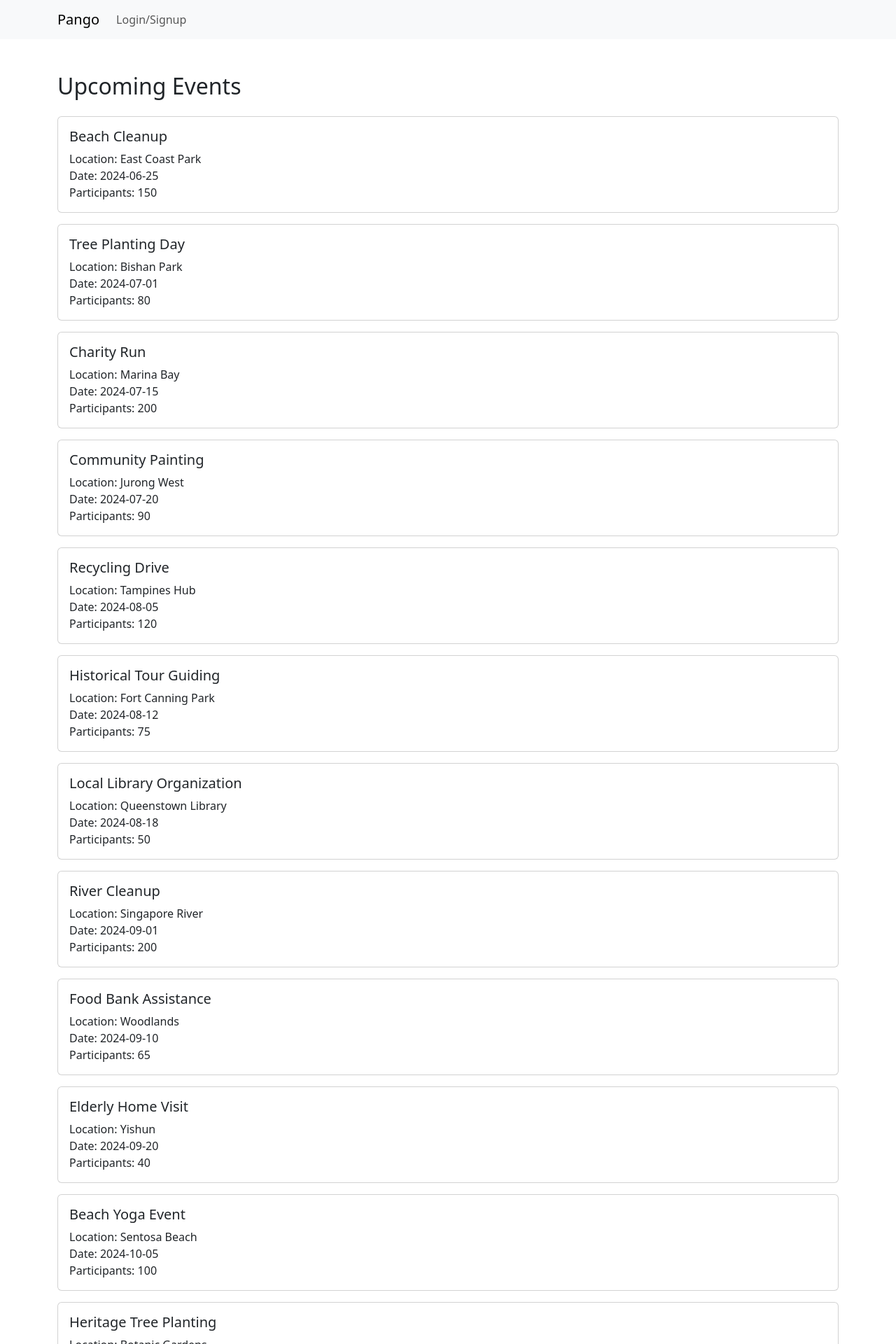
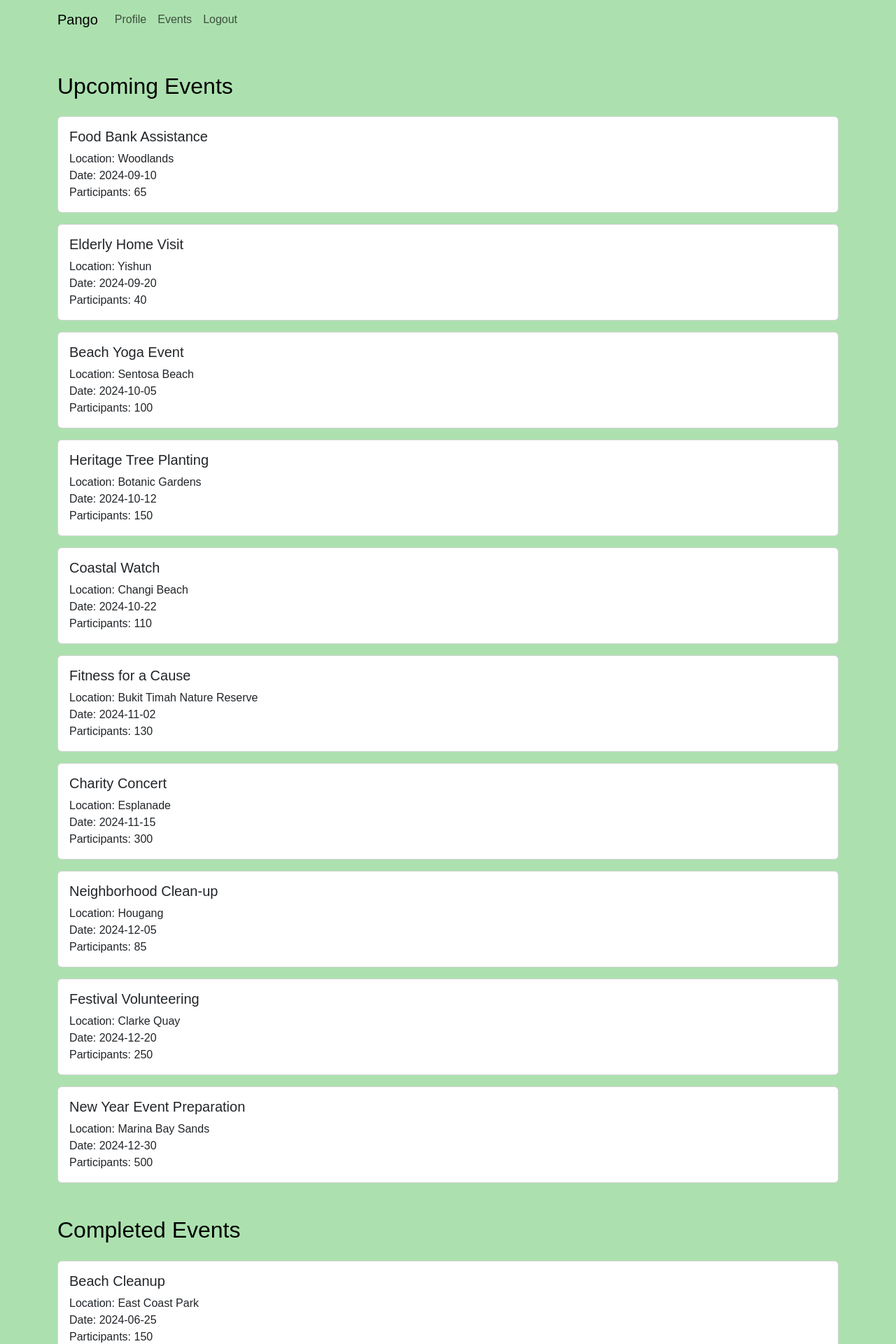
Before and after one commit to Mixue-Rats/pango, a React (Create React App) app in the folder frontend-hacksg/: page /view-events in a window 1280 px wide. Shown: the top 1920 px of the page at 70% size. Built offline with nearby package versions, Linux system fonts and the light colour scheme.

Commit message:
Frontend update

```diff
--- a/frontend-hacksg/src/App.css
+++ b/frontend-hacksg/src/App.css
@@ -1,3 +1,29 @@
+:root {
+  --primary-color: #B0EBB4;
+  --secondary-color: #BFF6C3;
+  --background-color: #ACE1AF;
+  --text-color: #000000;
+  --highlight-color: #e74c3c; /* Red for Highlights */
+}
+/* Global body styles */
+body {
+  background-color: var(--background-color);
+  color: var(--text-color);
+  font-family: 'Arial', sans-serif;
+}
+
+/* Component specific styles */
+.header {
+  background-color: var(--primary-color);
+  color: var(--secondary-color);
+}
+
+.footer {
+  background-color: var(--secondary-color);
+  color: var(--primary-color);
+}
+
+
 .App {
   text-align: center;
 }
--- a/frontend-hacksg/src/App.tsx
+++ b/frontend-hacksg/src/App.tsx
@@ -32,7 +32,7 @@ function App() {
     <>
       <BrowserRouter>
         <NavBar />
-        <div className="pages">
+        <div className="pages" >
           <Routes>
             <Route path="/" element={<UserEvents />} />
             <Route path="/selectUserType" element={<SelectUserType />} />
--- a/frontend-hacksg/src/components/NavBar.tsx
+++ b/frontend-hacksg/src/components/NavBar.tsx
@@ -1,14 +1,15 @@
+import React from 'react';
 import Container from 'react-bootstrap/Container';
 import Nav from 'react-bootstrap/Nav';
 import Navbar from 'react-bootstrap/Navbar';
 import 'bootstrap/dist/css/bootstrap.css';
 import { useNavigate } from 'react-router-dom';
 import { useLogout } from '../hooks/useLogout';
-
 import { useAuthContext } from '../hooks/useAuthContext';
 
+import '../App.css'; // Make sure this imports your styles
+
 const NavBar = () => {
-
     const { logout } = useLogout();
     const navigate = useNavigate();
 
@@ -19,49 +20,25 @@ const NavBar = () => {
         }
     };
 
-  const { user } = useAuthContext();
+    const { user } = useAuthContext();
 
-  console.log(user)
+    console.log(user);
 
-  return (
-    <Navbar expand="lg" className="bg-body-tertiary">
-        { user && user.user.role == "volunteer" ? (
+    return (
+        <Navbar expand="lg" className="navbar-custom">
             <Container>
                 <Navbar.Brand href="/">Pango</Navbar.Brand>
                 <Navbar.Toggle aria-controls="basic-navbar-nav" />
                 <Navbar.Collapse id="basic-navbar-nav">
                 <Nav className="me-auto">
-                    <Nav.Link href="/profile/volunteer">Profile</Nav.Link>
-                    <Nav.Link href="/events/volunteer">Events</Nav.Link>
-                    <Nav.Link onClick={handleLogout}>Logout</Nav.Link>
+                    <Nav.Link href="/profile/volunteer" className="nav-link-custom">Profile</Nav.Link>
+                    <Nav.Link href="/events/volunteer" className="nav-link-custom">Events</Nav.Link>
+                    <Nav.Link onClick={handleLogout} className="nav-link-custom">Logout</Nav.Link>
                 </Nav>
                 </Navbar.Collapse>
             </Container>
-        ) : user && user.user.role == "organisation" ? (
-            <Container>
-                <Navbar.Brand href="/">Pango</Navbar.Brand>
-                <Navbar.Toggle aria-controls="basic-navbar-nav" />
-                <Navbar.Collapse id="basic-navbar-nav">
-                <Nav className="me-auto">
-                    <Nav.Link href="/profile/org">Profile</Nav.Link>
-                    <Nav.Link href="/events/org">Events</Nav.Link>
-                    <Nav.Link onClick={handleLogout}>Logout</Nav.Link>
-                </Nav>
-                </Navbar.Collapse>
-            </Container>
-        ) : (
-            <Container>
-                <Navbar.Brand href="/">Pango</Navbar.Brand>
-                <Navbar.Toggle aria-controls="basic-navbar-nav" />
-                <Navbar.Collapse id="basic-navbar-nav">
-                <Nav className="me-auto">
-                    <Nav.Link href="/selectUserType">Login/Signup</Nav.Link>
-                </Nav>
-                </Navbar.Collapse>
-            </Container>
-        )}
-    </Navbar>
-  );
+        </Navbar>
+    );
 }
 
 export default NavBar;
--- a/frontend-hacksg/src/pages/UserEvents.tsx
+++ b/frontend-hacksg/src/pages/UserEvents.tsx
@@ -3,7 +3,59 @@ import { Container, Row } from 'react-bootstrap';
 import EventMap from '../components/EventMap';
 import Address from '../types/Address';
 
+
+// Temp
+import { MDBCard, MDBCardBody, MDBCardTitle, MDBCardText, MDBContainer } from 'mdb-react-ui-kit';
+
+// Define the type for an event
+interface Event {
+    id: number;
+    name: string;
+    location: string;
+    date: string;
+    participants: number;
+  }
+
+  // Mock data
+  const mockPastEvents: Event[] = [
+      { id: 1, name: "Beach Cleanup", location: "East Coast Park", date: "2024-06-25", participants: 150 },
+      { id: 2, name: "Tree Planting Day", location: "Bishan Park", date: "2024-07-01", participants: 80 },
+      { id: 3, name: "Charity Run", location: "Marina Bay", date: "2024-07-15", participants: 200 },
+      { id: 4, name: "Community Painting", location: "Jurong West", date: "2024-07-20", participants: 90 },
+      { id: 5, name: "Recycling Drive", location: "Tampines Hub", date: "2024-08-05", participants: 120 },
+      { id: 6, name: "Historical Tour Guiding", location: "Fort Canning Park", date: "2024-08-12", participants: 75 },
+      { id: 7, name: "Local Library Organization", location: "Queenstown Library", date: "2024-08-18", participants: 50 },
+      { id: 8, name: "River Cleanup", location: "Singapore River", date: "2024-09-01", participants: 200 },
+
+    ];
+
+  const mockUpcomingEvents: Event[] = [
+    { id: 1, name: "Food Bank Assistance", location: "Woodlands", date: "2024-09-10", participants: 65 },
+    { id: 2, name: "Elderly Home Visit", location: "Yishun", date: "2024-09-20", participants: 40 },
+    { id: 3, name: "Beach Yoga Event", location: "Sentosa Beach", date: "2024-10-05", participants: 100 },
+    { id: 4, name: "Heritage Tree Planting", location: "Botanic Gardens", date: "2024-10-12", participants: 150 },
+    { id: 5, name: "Coastal Watch", location: "Changi Beach", date: "2024-10-22", participants: 110 },
+    { id: 6, name: "Fitness for a Cause", location: "Bukit Timah Nature Reserve", date: "2024-11-02", participants: 130 },
+    { id: 7, name: "Charity Concert", location: "Esplanade", date: "2024-11-15", participants: 300 },
+    { id: 8, name: "Neighborhood Clean-up", location: "Hougang", date: "2024-12-05", participants: 85 },
+    { id: 9, name: "Festival Volunteering", location: "Clarke Quay", date: "2024-12-20", participants: 250 },
+    { id: 10, name: "New Year Event Preparation", location: "Marina Bay Sands", date: "2024-12-30", participants: 500 }
+
+  ];
+
+
+
+
 const UserEvents = () => {
+
+    const [pastevents, setPastEvents] = useState<Event[]>([]);
+    const [futureevents, setFutureEvents] = useState<Event[]>([]);
+
+    useEffect(() => {
+        // Simulate fetching data from an API
+        setPastEvents(mockPastEvents);
+        setFutureEvents(mockUpcomingEvents);
+    }, []);
 
     let userAddress: Address = {
         lat: 0,
@@ -41,14 +93,52 @@ const UserEvents = () => {
 
     return (
         <div className="page">
-            <Container>
+            <Container style={{ backgroundColor: 'var(--primary-color)', color: 'var(--secondary-color)' }}>
                 <Row>
                     { loading ? (
-                        <p>Loading...</p>
+                        <p style={{color: "var(--text-color)"}}>Loading...</p>
                     ) : err ? (
                         <p>{err}</p>
                     ) : (
-                        <EventMap lat={userLocation.latitude} lng={userLocation.longitude} address=""/>
+                        <>
+                            <h1 className='text-center mt-3' style={{color: 'var(--text-color)'}}> Around you</h1>
+                            <EventMap lat={userLocation.latitude} lng={userLocation.longitude} address=""/>
+                            <MDBContainer className="my-5" >
+                                <h2 className="mb-4" style={{color: "var(--text-color)"}}>Upcoming Events</h2>
+                                {futureevents.map((event) => (
+                                    <MDBCard key={event.id} className="mb-3">
+                                        <MDBCardBody>
+                                            <MDBCardTitle>{event.name}</MDBCardTitle>
+                                            <MDBCardText>
+                                                Location: {event.location}
+                                                <br />
+                                                Date: {event.date}
+                                                <br />
+                                                Participants: {event.participants}
+                                            </MDBCardText>
+                                        </MDBCardBody>
+                                    </MDBCard>
+                                ))}
+                            </MDBContainer>
+
+                            <MDBContainer className="my-5">
+                                <h2 className="mb-4" style={{color: "var(--text-color)"}}>Completed Events</h2>
+                                {pastevents.map((event) => (
+                                    <MDBCard key={event.id} className="mb-3">
+                                        <MDBCardBody>
+                                            <MDBCardTitle>{event.name}</MDBCardTitle>
+                                            <MDBCardText>
+                                                Location: {event.location}
+                                                <br />
+                                                Date: {event.date}
+                                                <br />
+                                                Participants: {event.participants}
+                                            </MDBCardText>
+                                        </MDBCardBody>
+                                    </MDBCard>
+                                ))}
+                            </MDBContainer>
+                        </>
                     )}
                 </Row>
             </Container>
--- a/frontend-hacksg/src/pages/ViewEvents.tsx
+++ b/frontend-hacksg/src/pages/ViewEvents.tsx
@@ -1,5 +1,6 @@
 import React, { useState, useEffect } from 'react';
 import { MDBCard, MDBCardBody, MDBCardTitle, MDBCardText, MDBContainer } from 'mdb-react-ui-kit';
+import { paste } from '@testing-library/user-event/dist/paste';
 
 // Define the type for an event
 interface Event {
@@ -11,7 +12,7 @@ interface Event {
 }
 
 // Mock data
-const mockEvents: Event[] = [
+const mockPastEvents: Event[] = [
     { id: 1, name: "Beach Cleanup", location: "East Coast Park", date: "2024-06-25", participants: 150 },
     { id: 2, name: "Tree Planting Day", location: "Bishan Park", date: "2024-07-01", participants: 80 },
     { id: 3, name: "Charity Run", location: "Marina Bay", date: "2024-07-15", participants: 200 },
@@ -20,30 +21,38 @@ const mockEvents: Event[] = [
     { id: 6, name: "Historical Tour Guiding", location: "Fort Canning Park", date: "2024-08-12", participants: 75 },
     { id: 7, name: "Local Library Organization", location: "Queenstown Library", date: "2024-08-18", participants: 50 },
     { id: 8, name: "River Cleanup", location: "Singapore River", date: "2024-09-01", participants: 200 },
-    { id: 9, name: "Food Bank Assistance", location: "Woodlands", date: "2024-09-10", participants: 65 },
-    { id: 10, name: "Elderly Home Visit", location: "Yishun", date: "2024-09-20", participants: 40 },
-    { id: 11, name: "Beach Yoga Event", location: "Sentosa Beach", date: "2024-10-05", participants: 100 },
-    { id: 12, name: "Heritage Tree Planting", location: "Botanic Gardens", date: "2024-10-12", participants: 150 },
-    { id: 13, name: "Coastal Watch", location: "Changi Beach", date: "2024-10-22", participants: 110 },
-    { id: 14, name: "Fitness for a Cause", location: "Bukit Timah Nature Reserve", date: "2024-11-02", participants: 130 },
-    { id: 15, name: "Charity Concert", location: "Esplanade", date: "2024-11-15", participants: 300 },
-    { id: 16, name: "Neighborhood Clean-up", location: "Hougang", date: "2024-12-05", participants: 85 },
-    { id: 17, name: "Festival Volunteering", location: "Clarke Quay", date: "2024-12-20", participants: 250 },
-    { id: 18, name: "New Year Event Preparation", location: "Marina Bay Sands", date: "2024-12-30", participants: 500 }
+
+  ];
+
+const mockUpcomingEvents: Event[] = [
+  { id: 1, name: "Food Bank Assistance", location: "Woodlands", date: "2024-09-10", participants: 65 },
+  { id: 2, name: "Elderly Home Visit", location: "Yishun", date: "2024-09-20", participants: 40 },
+  { id: 3, name: "Beach Yoga Event", location: "Sentosa Beach", date: "2024-10-05", participants: 100 },
+  { id: 4, name: "Heritage Tree Planting", location: "Botanic Gardens", date: "2024-10-12", participants: 150 },
+  { id: 5, name: "Coastal Watch", location: "Changi Beach", date: "2024-10-22", participants: 110 },
+  { id: 6, name: "Fitness for a Cause", location: "Bukit Timah Nature Reserve", date: "2024-11-02", participants: 130 },
+  { id: 7, name: "Charity Concert", location: "Esplanade", date: "2024-11-15", participants: 300 },
+  { id: 8, name: "Neighborhood Clean-up", location: "Hougang", date: "2024-12-05", participants: 85 },
+  { id: 9, name: "Festival Volunteering", location: "Clarke Quay", date: "2024-12-20", participants: 250 },
+  { id: 10, name: "New Year Event Preparation", location: "Marina Bay Sands", date: "2024-12-30", participants: 500 }
+
 ];
 
 const ViewEvents: React.FC = () => {
-  const [events, setEvents] = useState<Event[]>([]);
+  const [pastevents, setPastEvents] = useState<Event[]>([]);
+  const [futureevents, setFutureEvents] = useState<Event[]>([]);
 
   useEffect(() => {
     // Simulate fetching data from an API
-    setEvents(mockEvents);
+    setPastEvents(mockPastEvents);
+    setFutureEvents(mockUpcomingEvents);
   }, []);
 
   return (
-    <MDBContainer className="my-5">
+    <>
+      <MDBContainer className="my-5" >
         <h2 className="mb-4">Upcoming Events</h2>
-      {events.map((event) => (
+        {futureevents.map((event) => (
           <MDBCard key={event.id} className="mb-3">
             <MDBCardBody>
               <MDBCardTitle>{event.name}</MDBCardTitle>
@@ -58,6 +67,25 @@ const ViewEvents: React.FC = () => {
           </MDBCard>
         ))}
       </MDBContainer>
+
+      <MDBContainer className="my-5">
+        <h2 className="mb-4">Completed Events</h2>
+        {pastevents.map((event) => (
+          <MDBCard key={event.id} className="mb-3">
+            <MDBCardBody>
+              <MDBCardTitle>{event.name}</MDBCardTitle>
+              <MDBCardText>
+                Location: {event.location}
+                <br />
+                Date: {event.date}
+                <br />
+                Participants: {event.participants}
+              </MDBCardText>
+            </MDBCardBody>
+          </MDBCard>
+        ))}
+      </MDBContainer>
+    </>
   );
 }
 
```
Also changed, not shown: frontend-hacksg/src/pages/Home.tsx (+4 -3 lines). Lines whose indentation alone changed are shown as unchanged.
